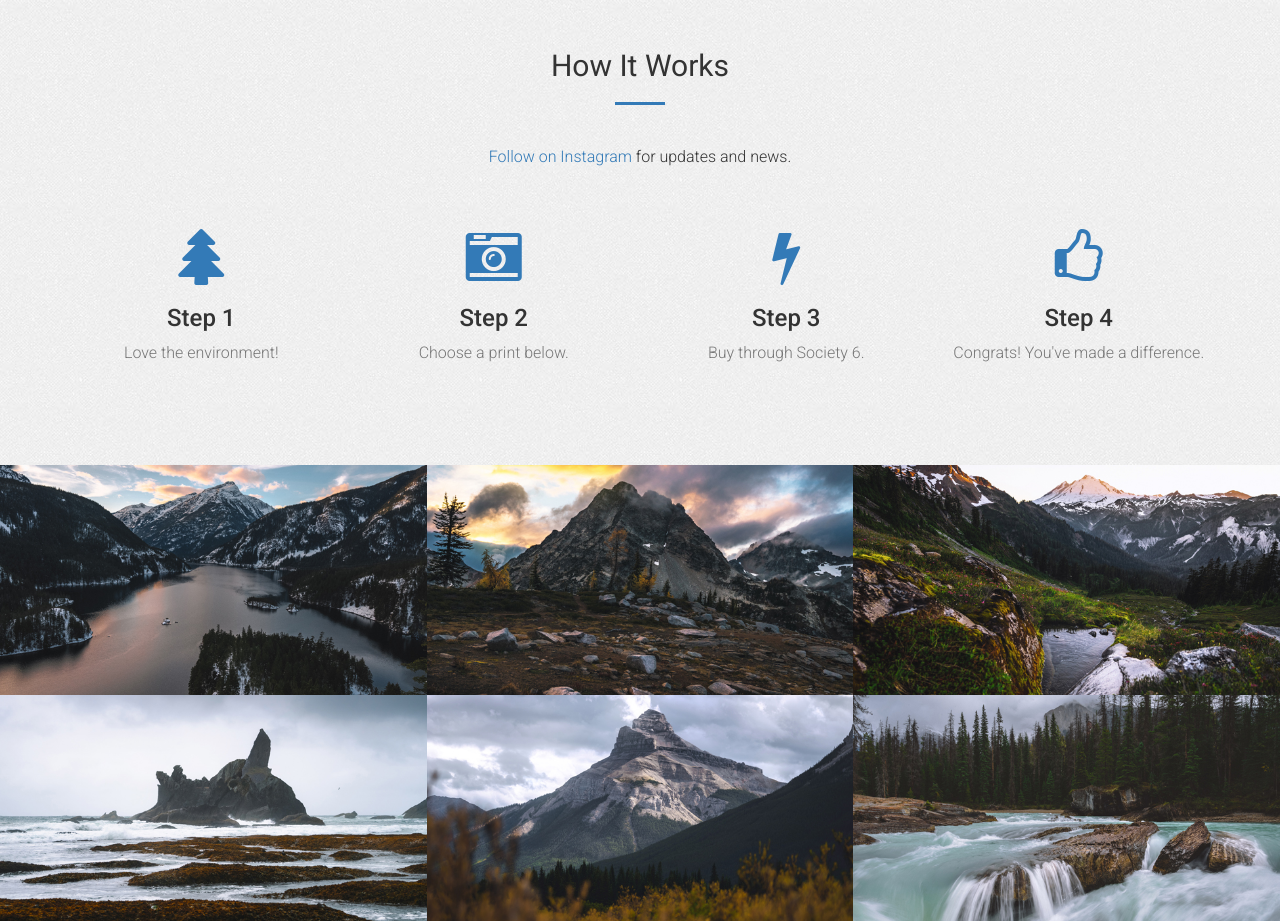
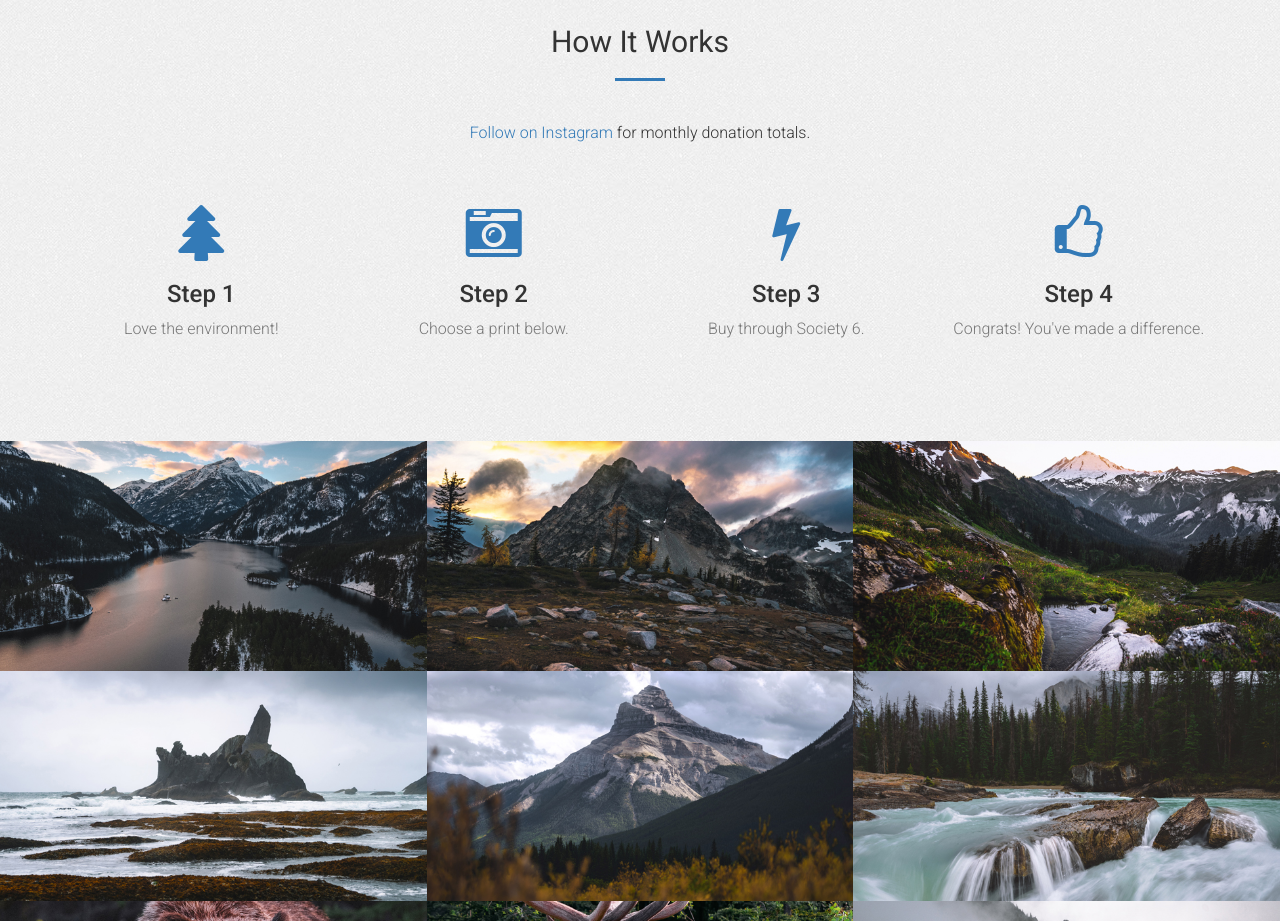
Before and after one commit to sprro/sprro.github.io, a website: page index.html in a window 1280 px wide. Shown: the part 1627-2548 px from the top of the page. Drawn offline with nearby package versions, Linux system fonts and the light colour scheme; a web font is replaced by a local one.

Commit message:
More small changes

```diff
--- a/index.html
+++ b/index.html
@@ -93,7 +93,7 @@
                     <hr>
                     <p class="text-faded">Rogue Photographer was inspired by the individuals who created 'rogue' social media accounts for the <a href="https://twitter.com/RogueNASA" target="_blank">government</a> <a href="https://twitter.com/ActualEPAFacts" target="_blank">agencies</a> of <a href="https://twitter.com/altnatparkser" target="_blank">science</a> in response to Donald Trump's anti-science administration. By raising awareness through the creative pursuit of photography, we can remind the deniers together that they cannot simply <a href="http://time.com/4646085/donald-trump-science-denial/" target="_blank">disregard facts</a>, attempt to <a href="https://www.nytimes.com/2017/01/26/us/politics/donald-trump-climate-epa.html" target="_blank">destroy environmental regulations</a> and <a href="https://www.nytimes.com/2016/11/11/us/politics/donald-trump-climate-change.html" target="_blank">wreak havoc</a> on an already fragile planet without the American people standing up to them.
                     <br>
-                    <br>Humanity has moral and ethical obligations to protect both the species of the planet and the poor from the increasing risks of climate change. By purchasing photos through Rogue Photographer, you're helping the planet too.</p>
+                    <br>Humanity has moral and ethical obligations to protect both the species of the planet and the poor from the increasing risks of climate change. When you purchase a photo, you're helping to make a difference.</p>
                     <hr>
                     <h2 id="muir"><strong>100% of profit made goes towards the National Resources Defense Council.</strong></h2>
                     <br>
@@ -115,7 +115,7 @@
         </div>
         <div class="container">
             <div class="row">
-                <p class="follow-me" style="text-align: center;"><a href="http://instagram.com/sprro" target="_blank">Follow on Instagram</a> for updates and news.</p>
+                <p class="follow-me" style="text-align: center;"><a href="http://instagram.com/sprro" target="_blank">Follow on Instagram</a> for monthly donation totals.</p>
                 <div class="col-lg-3 col-md-6 text-center">
                     <div class="service-box">
                         <i class="fa fa-4x fa-tree text-primary sr-icons"></i>
@@ -402,7 +402,7 @@
                     <h2 class="section-heading">Get In Touch</h2>
                     <hr class="primary">
                     <p class="about-me">Jason Reynolds is a full time designer and activist/creative photographer living in Seattle, WA. He's an avid rock-climber, snowboarder, lover of nature and all things science. In his free time he loves to hike, drink copious amounts of coffee, edit photos and harass family members about climate change. His hope is that he can help use Rogue Photographer to make an impact (big or small).<br><br>Jason doesn't work for the NRDC nor is he paid/affiliated with them. He just loves the planet... a lot.
-                    <br><br>Feel free to reach out to me below, or find me on social media instead.</p>
+                    <br><br>Feel free to reach out to below, or find him on social media instead.</p>
                 </div>
                 <br>
                 <br>
```
